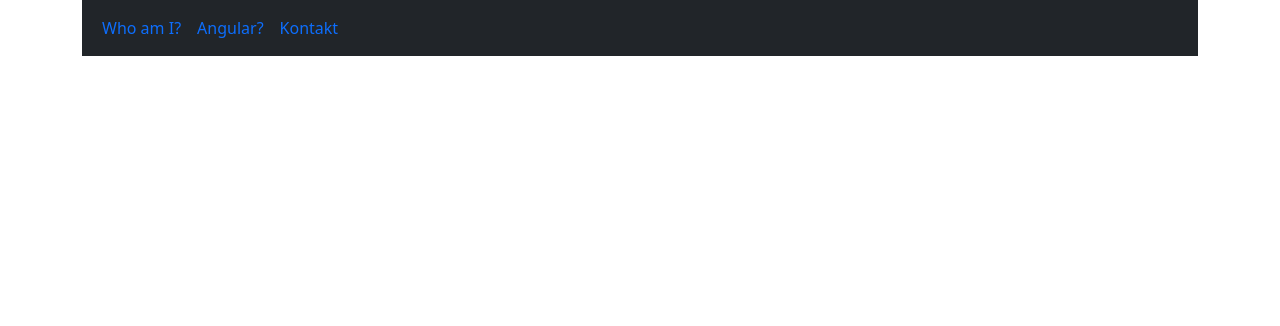
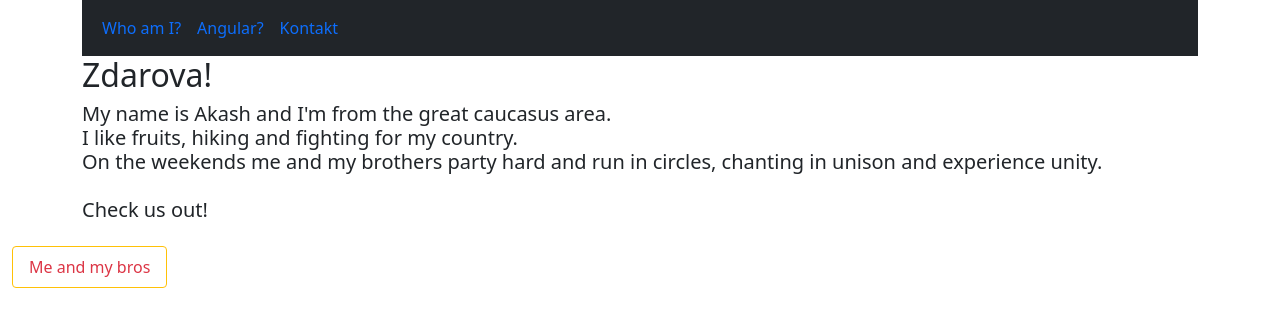
Before and after one commit to elktelomete/komplettering, an Angular app: page /profile in a window 1280 px wide. Before the commit this address led to /. Shown: the top 326 px of the page. Built offline with nearby package versions, Linux system fonts and the light colour scheme.

Commit message:
Added routes + child routes and profile

```diff
--- a/src/app/app.component.html
+++ b/src/app/app.component.html
@@ -3,7 +3,7 @@
     <div class="container">
       <ul class="navbar-nav">
         <li class="nav-item">
-          <a href="#" class="nav-link">Who am I?</a>
+          <a class="nav-link" routerLink="/profile">Who am I?</a>
         </li>
         <li class="nav-item">
           <a class="nav-link" routerLink="/info">Angular?</a>
--- a/src/app/app.module.ts
+++ b/src/app/app.module.ts
@@ -6,12 +6,16 @@ import { AppComponent } from './app.component';
 import { KontaktComponent } from './kontakt/kontakt.component';
 import { FormsModule } from '@angular/forms';
 import { InfoComponent } from './info/info.component';
+import { ProfileComponent } from './profile/profile.component';
+import { HomiesComponent } from './profile/homies/homies.component';
 
 @NgModule({
   declarations: [
     AppComponent,
     KontaktComponent,
-    InfoComponent
+    InfoComponent,
+    ProfileComponent,
+    HomiesComponent
   ],
   imports: [
     BrowserModule,
--- a/src/app/kontakt/kontakt.component.html
+++ b/src/app/kontakt/kontakt.component.html
@@ -1,7 +1,7 @@
-<p>kontakt works!</p>
+<!-- <p>kontakt works!</p>
 <form #elformo="ngForm">
   {{ elformo.value | json }}
   <br />
   <br />
   Name: <input type="text" name="name" ngModel />
-</form>
+</form> -->
--- /dev/null
+++ b/src/app/profile/homies/homies.component.html
@@ -0,0 +1,13 @@
+<div
+  class="container position-relative position-absolute top-50 start-50 translate-middle"
+>
+  <iframe
+    width="560"
+    height="315"
+    src="https://www.youtube-nocookie.com/embed/_rdDUUQ5Dkg?start=135"
+    title="YouTube video player"
+    frameborder="0"
+    allow="accelerometer; autoplay; clipboard-write; encrypted-media; gyroscope; picture-in-picture"
+    allowfullscreen
+  ></iframe>
+</div>
--- /dev/null
+++ b/src/app/profile/homies/homies.component.ts
@@ -0,0 +1,15 @@
+import { Component, OnInit } from '@angular/core';
+
+@Component({
+  selector: 'app-homies',
+  templateUrl: './homies.component.html',
+  styleUrls: ['./homies.component.scss']
+})
+export class HomiesComponent implements OnInit {
+
+  constructor() { }
+
+  ngOnInit(): void {
+  }
+
+}
--- /dev/null
+++ b/src/app/profile/profile.component.html
@@ -0,0 +1,26 @@
+<div class="bio container">
+  <h2>Zdarova!</h2>
+  <h5>
+    My name is Akash and I'm from the great caucasus area.<br />
+    I like fruits, hiking and fighting for my country. <br />
+    On the weekends me and my brothers party hard and run in circles, chanting
+    in unison and experience unity. <br /><br />
+    Check us out!
+  </h5>
+</div>
+<div class="container-fluid">
+  <div class="">
+    <div class="">
+      <ul class="nav">
+        <li class="nav-item">
+          <a
+            class="nav-link link-danger btn btn-outline-warning"
+            routerLink="homies"
+            >Me and my bros</a
+          >
+        </li>
+      </ul>
+    </div>
+  </div>
+</div>
+<div id="ruta" class="container-fluid"><router-outlet></router-outlet></div>
--- /dev/null
+++ b/src/app/profile/profile.component.scss
@@ -0,0 +1,3 @@
+.nav-link {
+  margin-top: 1em;
+}
--- /dev/null
+++ b/src/app/profile/profile.component.ts
@@ -0,0 +1,15 @@
+import { Component, OnInit } from '@angular/core';
+
+@Component({
+  selector: 'app-profile',
+  templateUrl: './profile.component.html',
+  styleUrls: ['./profile.component.scss']
+})
+export class ProfileComponent implements OnInit {
+
+  constructor() { }
+
+  ngOnInit(): void {
+  }
+
+}
```
Also changed, not shown: src/app/app-routing.module.ts (+8 -0 lines), src/app/profile/homies/homies.component.scss (added), 2 other files (tests, documents, lock files or other folders).
